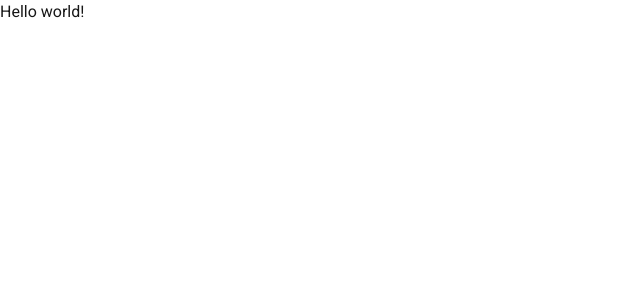
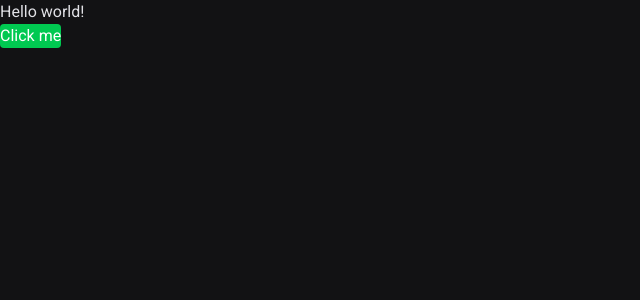
Before and after one commit to IkaroFeitosa/04-ignite-shop, a Next.js app: page / in a window 1280 px wide. Shown: the top 300 px of the page, without its empty margins (0-640 px from the left). Built offline with nearby package versions, Linux system fonts and the light colour scheme.

Commit message:
Estrutura visual - Estilos globais

```diff
--- a/src/app/globals.css
+++ b/src/app/globals.css
@@ -1,25 +1,36 @@
 @import "tailwindcss";
 
 :root {
-  --background: #ffffff;
-  --foreground: #171717;
+  --white: #ffffff;
+
+  --gray900: #121214;
+  --gray800: #202024;
+  --gray300: #c4c4cc;
+  --gray100: #e1e1e6;
+
+  --green500: #00875f;
+  --green300: #00b37e;
 }
-
 @theme inline {
-  --color-background: var(--background);
-  --color-foreground: var(--foreground);
-  --font-sans: var(--font-roboto);
 }
-
 @media (prefers-color-scheme: dark) {
   :root {
-    --background: #0a0a0a;
-    --foreground: #ededed;
   }
 }
 
+* {
+  margin: 0;
+  padding: 0;
+}
 body {
-  background: var(--background);
-  color: var(--foreground);
+  background: var(--gray900);
+  color: var(--gray100);
+  -webkit-font-smoothing: antialiased;
+}
+body,
+input,
+textarea,
+button {
   font-family: var(--font-roboto);
+  font-weight: 400;
 }
--- a/src/app/layout.tsx
+++ b/src/app/layout.tsx
@@ -9,7 +9,7 @@ const roboto = Roboto({
 });
 
 export const metadata: Metadata = {
-  title: "Create Next App",
+  title: "Ignite Shop",
   description: "Generated by create next app",
 };
 
@@ -20,7 +20,7 @@ export default function RootLayout({
 }>) {
   return (
     <html lang="en">
-      <body className={`${roboto.variable} antialiased`}>{children}</body>
+      <body className={`${roboto.variable}`}>{children}</body>
     </html>
   );
 }
--- a/src/app/page.tsx
+++ b/src/app/page.tsx
@@ -1,3 +1,10 @@
+import { buttonStyles } from "@/styles";
+
 export default function Home() {
-  return <h1>Hello world!</h1>;
+  return (
+    <div>
+      <h1>Hello world!</h1>
+      <button className={buttonStyles.primary}>Click me</button>
+    </div>
+  );
 }
--- /dev/null
+++ b/src/styles/index.ts
@@ -0,0 +1,7 @@
+// Classes utilitárias reutilizáveis
+export const buttonStyles = {
+  primary:
+    "bg-green-500 hover:bg-green-300 text-white font-medium px-4 py-2 rounded transition-colors",
+  secondary:
+    "bg-gray-200 hover:bg-gray-300 text-gray-800 font-medium px-4 py-2 rounded transition-colors",
+} as const;
```
Also changed, not shown: package.json (+6 -6 lines).
